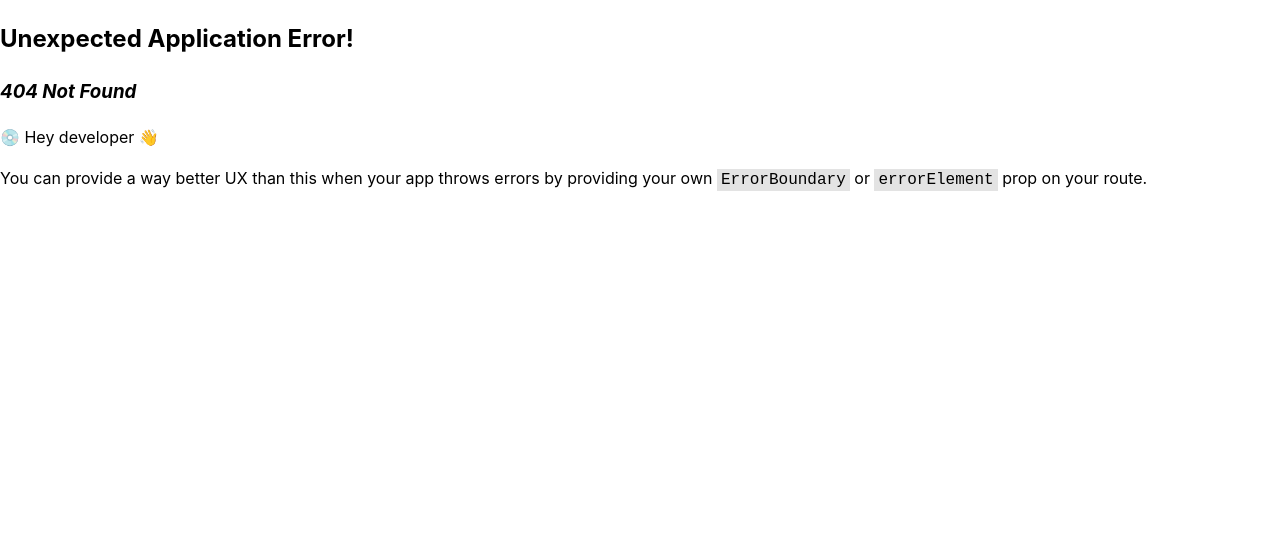
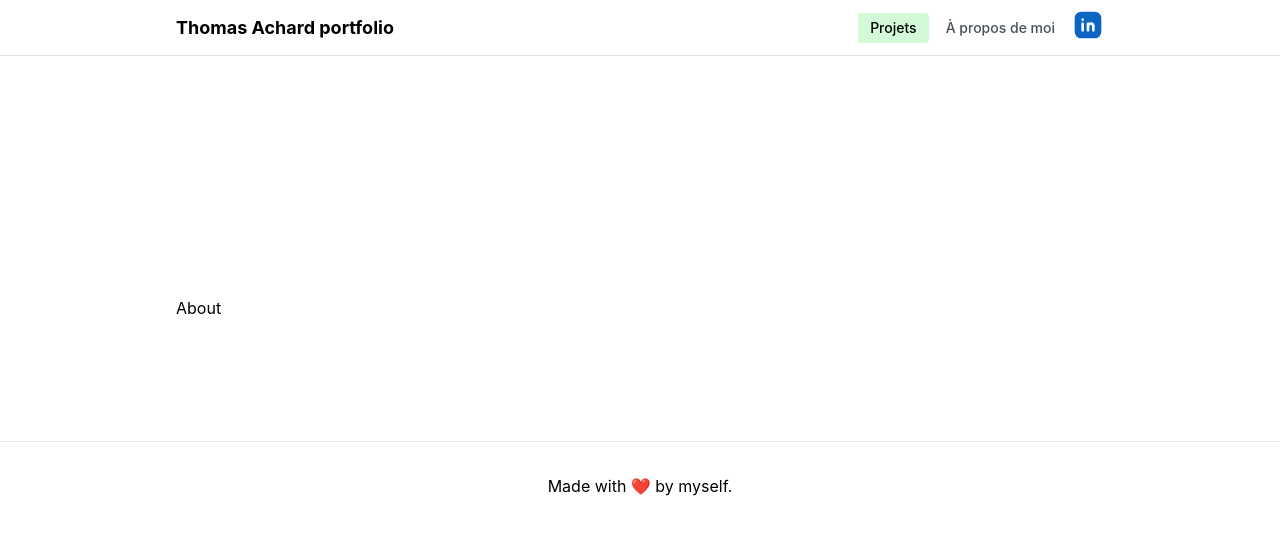
Before and after one commit to tachard/tachard.github.io, a React (Vite) app: page /about in a window 1280 px wide. Before the commit this address had no page. Shown: the top 534 px of the page. Built offline with nearby package versions, Linux system fonts and the light colour scheme.

Commit message:
Integrating Routing

```diff
--- a/index.html
+++ b/index.html
@@ -7,7 +7,7 @@
       name="viewport"
       content="minimum-scale=1, initial-scale=1, width=device-width, user-scalable=no"
     />
-    <title>Vite + Mantine App</title>
+    <title>Thomas Achard portfolio</title>
   </head>
   <body>
     <div id="root"></div>
--- a/src/App.tsx
+++ b/src/App.tsx
@@ -1,13 +1,17 @@
 import '@mantine/core/styles.css';
 
 import { MantineProvider } from '@mantine/core';
-import { Router } from './Router';
+import { Outlet } from 'react-router-dom';
 import { theme } from './theme';
+import { Header } from './components/Header/Header';
+import { Footer } from './components/Footer/Footer';
 
 export default function App() {
   return (
     <MantineProvider theme={theme}>
-      <Router />
+      <Header />
+      <Outlet />
+      <Footer />
     </MantineProvider>
   );
 }
--- a/src/Router.tsx
+++ /dev/null
@@ -1,13 +0,0 @@
-import { createBrowserRouter, RouterProvider } from 'react-router-dom';
-import { HomePage } from './pages/Home2.page';
-
-const router = createBrowserRouter([
-  {
-    path: '/',
-    element: <HomePage />,
-  },
-]);
-
-export function Router() {
-  return <RouterProvider router={router} />;
-}
--- /dev/null
+++ b/src/components/Footer/Footer.module.css
@@ -0,0 +1,22 @@
+.footer {
+    margin-top: 120px;
+    border-top: 1px solid light-dark(var(--mantine-color-gray-2), var(--mantine-color-dark-5));
+  }
+
+  .inner {
+    display: flex;
+    justify-content: center;
+    align-items: center;
+    padding-top: var(--mantine-spacing-xl);
+    padding-bottom: var(--mantine-spacing-xl);
+
+    @media (max-width: --mantine-breakpoint-xs) {
+      flex-direction: column;
+    }
+  }
+
+  .links {
+    @media (max-width: --mantine-breakpoint-xs) {
+      margin-top: var(--mantine-spacing-md);
+    }
+  }
--- /dev/null
+++ b/src/components/Footer/Footer.tsx
@@ -0,0 +1,13 @@
+import { Container, Group, Text } from '@mantine/core';
+import classes from './Footer.module.css';
+
+
+export function Footer() {
+  return (
+    <div className={classes.footer}>
+      <Container className={classes.inner}>
+            <Text>Made with ❤️ by myself.</Text>
+      </Container>
+    </div>
+  );
+}
--- a/src/components/Header/Header.module.css
+++ b/src/components/Header/Header.module.css
@@ -22,11 +22,11 @@
   font-size: var(--mantine-font-size-sm);
   font-weight: 500;
 
-    @mixin hover {
+  &:hover {
     background-color: light-dark(var(--mantine-color-gray-0), var(--mantine-color-dark-6));
   }
 
-    [data-mantine-color-scheme] &[data-active] {
+  &.active {
     background-color: var(--mantine-color-green-1);
     color: var(--mantine-color-black);
   }
--- a/src/components/Header/Header.tsx
+++ b/src/components/Header/Header.tsx
@@ -1,12 +1,13 @@
 import { useState } from 'react';
-import { Burger, Container, Group, Title, Box, Drawer, ScrollArea, Divider, Stack, Button } from '@mantine/core';
+import { Burger, Container, Group, Title, Box, Drawer, ScrollArea, Divider, Stack } from '@mantine/core';
 import { useDisclosure } from '@mantine/hooks';
 import classes from './Header.module.css';
 import { IconBrandLinkedinFilled } from "@tabler/icons-react";
+import { NavLink } from 'react-router-dom';
 
 const links = [
   { link: '/', label: 'Projets' },
-  { link: '/about-me', label: 'À propos de moi' },
+  { link: '/about', label: 'À propos de moi' },
 ];
 
 export function Header() {
@@ -14,18 +15,14 @@ export function Header() {
   const [active, setActive] = useState(links[0].link);
 
   const items = links.map((link) => (
-    <a
+    <NavLink
       key={link.label}
-      href={link.link}
-      className={classes.link}
-      data-active={active === link.link || undefined}
+      to={link.link}
+      className={`${classes.link} ${active === link.link ? classes.active : ''}`}
       onClick={(event) => {
-        event.preventDefault();
-        setActive(link.link);
-      }}
-    >
+        setActive(link.link);}} >
       {link.label}
-    </a>
+    </NavLink>
   ));
 
   return (
--- a/src/main.tsx
+++ b/src/main.tsx
@@ -1,4 +1,16 @@
 import ReactDOM from 'react-dom/client';
 import App from './App';
+import { BrowserRouter, Routes, Route } from 'react-router-dom';
+import { HomePage } from './pages/Home2.page';
+import { About } from './pages/About.pages';
 
-ReactDOM.createRoot(document.getElementById('root')!).render(<App />);
+ReactDOM.createRoot(document.getElementById('root')!).render(
+    <BrowserRouter>
+        <Routes>
+            <Route path="/" element={<App />}>
+                <Route index element={<HomePage/>}/>
+                <Route path="about" element={<About/>}/>
+            </Route>
+        </Routes>
+    </BrowserRouter>
+);
--- /dev/null
+++ b/src/pages/About.pages.tsx
@@ -0,0 +1,9 @@
+import { Container, Text } from "@mantine/core";
+
+export function About() {
+    return (
+        <Container>
+            <Text>About</Text>
+        </Container>
+    );
+  }
--- a/src/pages/Home2.page.tsx
+++ b/src/pages/Home2.page.tsx
@@ -1,9 +1,9 @@
-import { Header } from "../components/Header/Header";
+import { Container, Text } from "@mantine/core";
 
 export function HomePage() {
   return (
-    <>
-      <Header/>
-    </>
+    <Container>
+      <Text>Home page</Text>
+    </Container>
   );
 }
```
Lines whose indentation alone changed are shown as unchanged.
